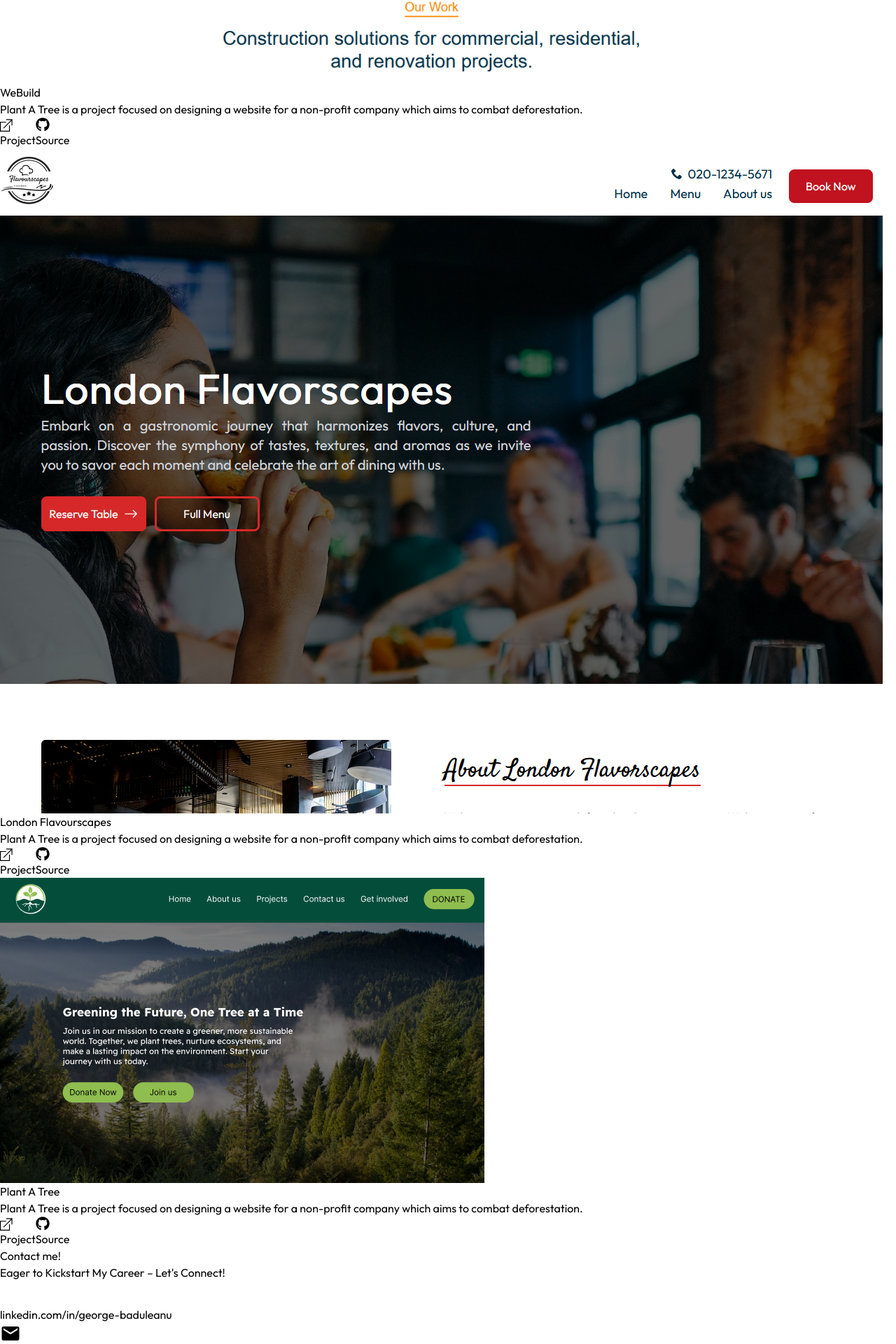
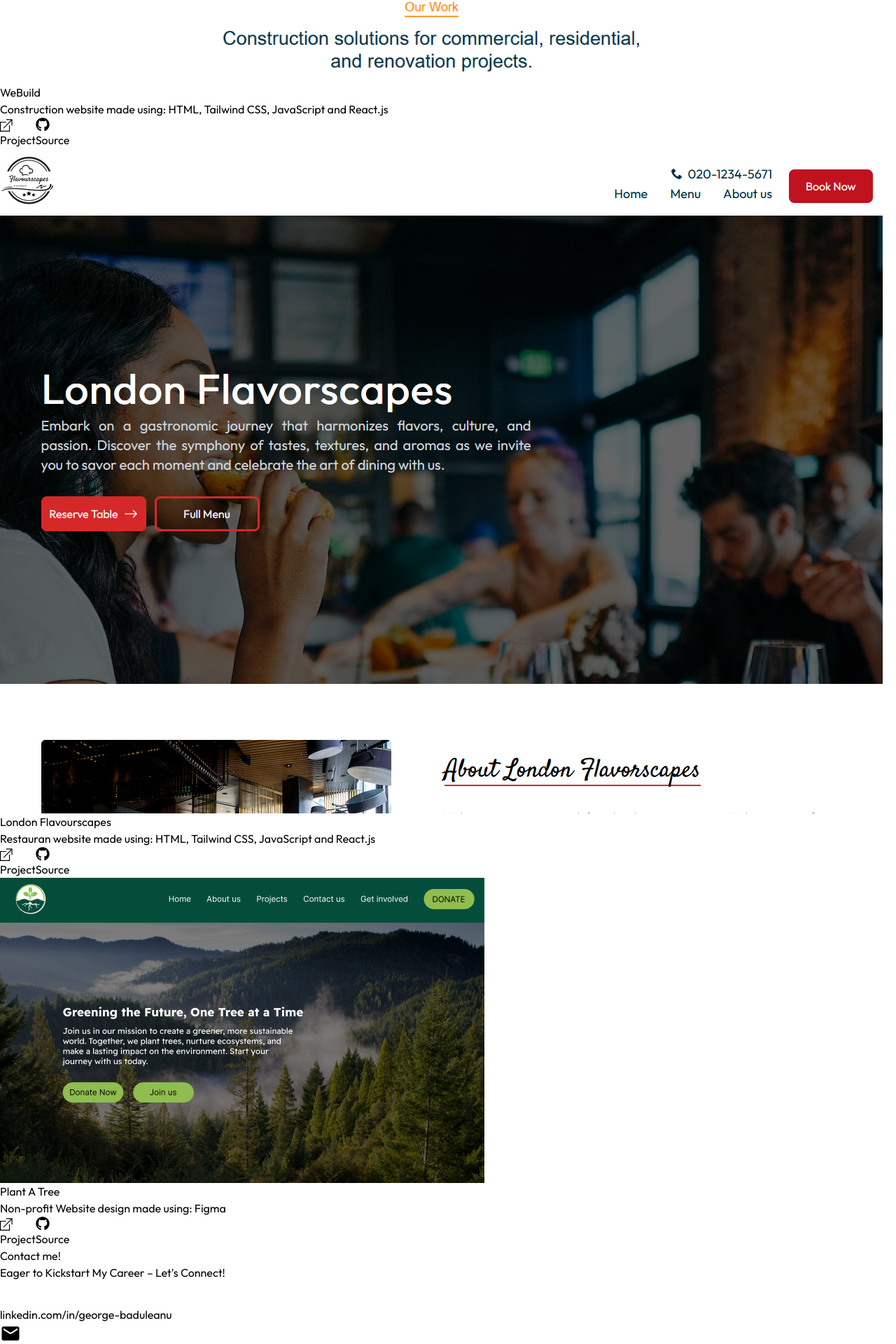
Before and after one commit to BaduleanuGeorge/portfolio, a React (Vite) app: page / in a window 1280 px wide. Shown: the part 7912-9832 px from the top of the page at 70% size. Built offline with nearby package versions, Linux system fonts and the light colour scheme; some icons are missing.

Commit message:
07/02/2024

```diff
--- a/index.html
+++ b/index.html
@@ -8,7 +8,7 @@
 <link rel="preconnect" href="https://fonts.gstatic.com" crossorigin>
 <link href="https://fonts.googleapis.com/css2?family=Satisfy&display=swap" rel="stylesheet">
     <meta charset="UTF-8" />
-    <link rel="icon" type="image/svg+xml" href="/vite.svg" />
+    <link rel="icon" type="image/svg+xml" href="/src/assets/logo.PNG" />
     <meta name="viewport" content="width=device-width, initial-scale=1.0" />
     <title>George Baduleanu</title>
   </head>
--- a/src/components/Navbar.jsx
+++ b/src/components/Navbar.jsx
@@ -7,10 +7,6 @@ const Navbar = ({ scrollToSection }) => {
 
   const toggleMenu = () => {
     setShowMenu(!showMenu);
-  };
-
-  const closeMenu = () => {
-    setShowMenu(false);
   };
 
   return (
--- a/src/components/Projects.jsx
+++ b/src/components/Projects.jsx
@@ -16,8 +16,7 @@ export default function Projects() {
           <ProjectCard
             img={Project3}
             title="WeBuild"
-            paragraph="Plant A Tree is a project focused on designing a website for a non-profit
-            company which aims to combat deforestation."
+            paragraph="Construction website made using: HTML, Tailwind CSS, JavaScript and React.js"
             button1="Project"
             button1Link="https://webuildlondon.netlify.app" // Replace with the actual link
             button2="Source"
@@ -27,8 +26,7 @@ export default function Projects() {
           <ProjectCard
             img={Project2}
             title="London Flavourscapes"
-            paragraph="Plant A Tree is a project focused on designing a website for a non-profit
-            company which aims to combat deforestation."
+            paragraph="Restauran website made using: HTML, Tailwind CSS, JavaScript and React.js"
             button1="Project"
             button1Link="https://londonflavourscapes.netlify.app/" // Replace with the actual link
             button2="Source"
@@ -38,8 +36,7 @@ export default function Projects() {
           <ProjectCard
             img={Project1}
             title="Plant A Tree"
-            paragraph="Plant A Tree is a project focused on designing a website for a non-profit
-            company which aims to combat deforestation."
+            paragraph="Non-profit Website design made using: Figma"
             button1="Project"
             button1Link="https://www.figma.com/file/VoD7r2hLfXmpht0Yv1kq3i/Plant-A-Tree?type=design&node-id=0%3A1&mode=design&t=VMfZSaPHb1raABIF-1" // Replace with the actual link
             button2="Source"
```
Also changed, not shown: src/assets/logo.PNG (added).
